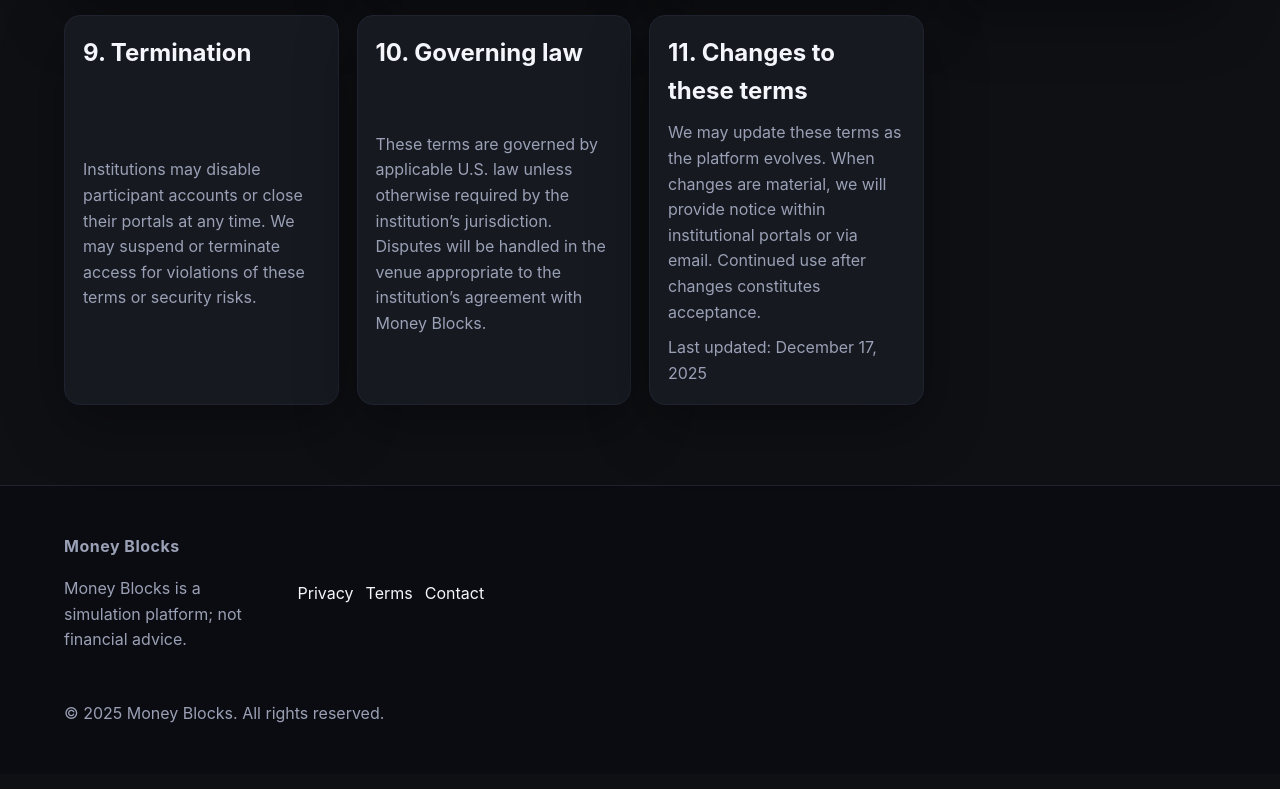
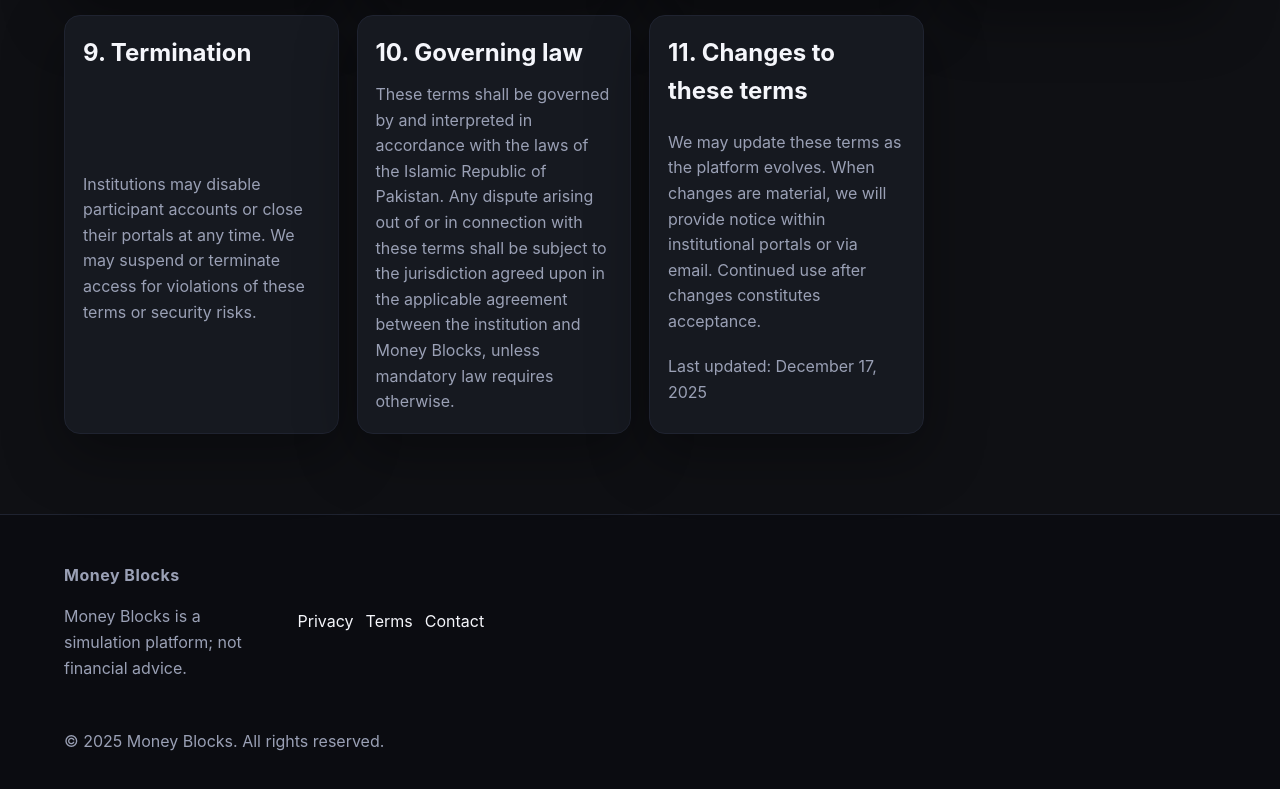
Before and after one commit to shahzain-ssq/money-blocks-site, a plain HTML site: page terms.html in a window 1280 px wide. Shown: the part 1115-1904 px from the top of the page. Drawn offline with Linux system fonts and the light colour scheme.

Commit message:
Update governing law clause to reflect Pakistan law

```diff
--- a/terms.html
+++ b/terms.html
@@ -98,7 +98,7 @@
 
         <article class="legal-card">
           <h2>10. Governing law</h2>
-          <p>These terms are governed by applicable U.S. law unless otherwise required by the institution’s jurisdiction. Disputes will be handled in the venue appropriate to the institution’s agreement with Money Blocks.</p>
+          <p>These terms shall be governed by and interpreted in accordance with the laws of the Islamic Republic of Pakistan. Any dispute arising out of or in connection with these terms shall be subject to the jurisdiction agreed upon in the applicable agreement between the institution and Money Blocks, unless mandatory law requires otherwise.</p>
         </article>
 
         <article class="legal-card">
```
